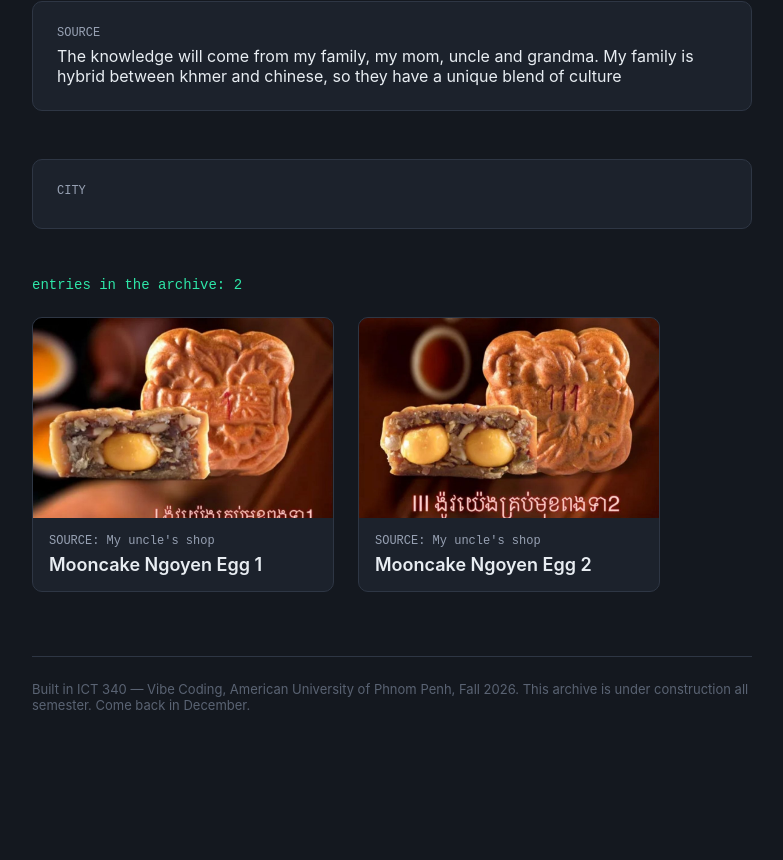
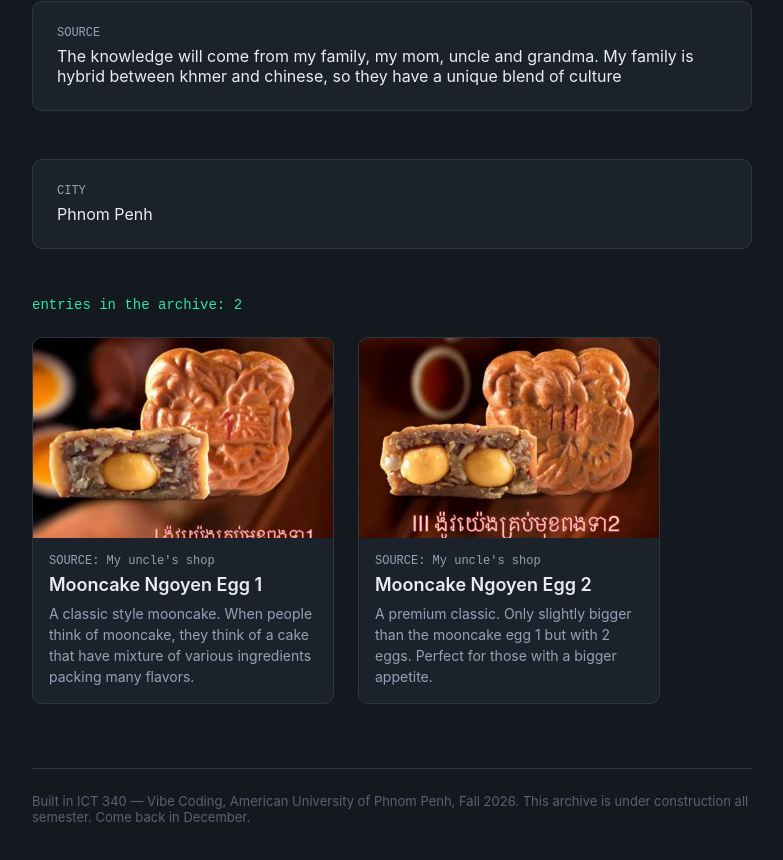
Before and after one commit to Zephy3275/Srun-Nguon-Ly---My-Khmer-Living-Archive, a Next.js app: page / in a window 1280 px wide. Shown: the part 486-1346 px from the top of the page, without its empty margins (248-1031 px from the left). Before the commit the page ends 1279 px from the top, so only its background shows below. Built offline with nearby package versions, Linux system fonts and the light colour scheme.

Commit message:
Entry component + first 2 entries

```diff
--- a/app/page.js
+++ b/app/page.js
@@ -5,11 +5,15 @@ const entries = [
   {
     title: "Mooncake Ngoyen Egg 1",
     source: "My uncle's shop",
+    description:
+      "A classic style mooncake. When people think of mooncake, they think of a cake that have mixture of various ingredients packing many flavors.",
     image: "/images/mooncake_egg_1.jpg",
   },
   {
     title: "Mooncake Ngoyen Egg 2",
     source: "My uncle's shop",
+    description:
+      "A premium classic. Only slightly bigger than the mooncake egg 1 but with 2 eggs. Perfect for those with a bigger appetite.",
     image: "/images/mooncake_egg_2.jpg",
   },
 ];
--- a/collection.config.js
+++ b/collection.config.js
@@ -20,7 +20,7 @@ const collection = {
   source: "The knowledge will come from my family, my mom, uncle and grandma. My family is hybrid between khmer and chinese, so they have a unique blend of culture",
 
   // Place
-  City: "Phnom Penh",
+  city: "Phnom Penh",
 
 };
 
--- a/components/EntryCard.js
+++ b/components/EntryCard.js
@@ -20,15 +20,22 @@ const styles = {
     margin: 0,
   },
   title: { fontSize: 18, fontWeight: 600, margin: "6px 0 0" },
+  description: {
+    fontSize: 14,
+    color: "#97A1B3",
+    lineHeight: 1.5,
+    margin: "8px 0 0",
+  },
 };
 
-export default function EntryCard({ title, source, image }) {
+export default function EntryCard({ title, source, description, image }) {
   return (
     <div style={styles.card}>
       <img src={image} alt={title} style={styles.image} />
       <div style={styles.body}>
         <p style={styles.label}>SOURCE: {source}</p>
         <p style={styles.title}>{title}</p>
+        {description && <p style={styles.description}>{description}</p>}
       </div>
     </div>
   );
```
Also changed, not shown: 1 other file (tests, documents, lock files or other folders).
